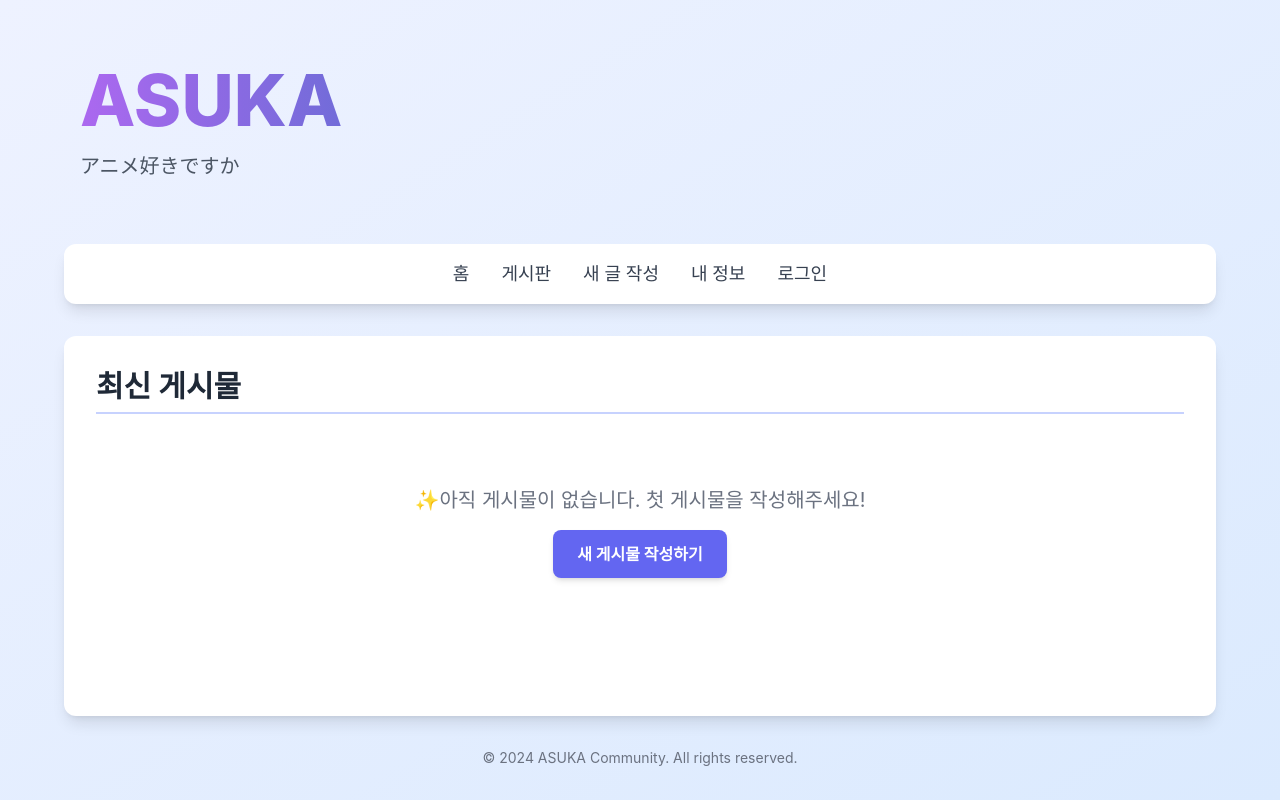
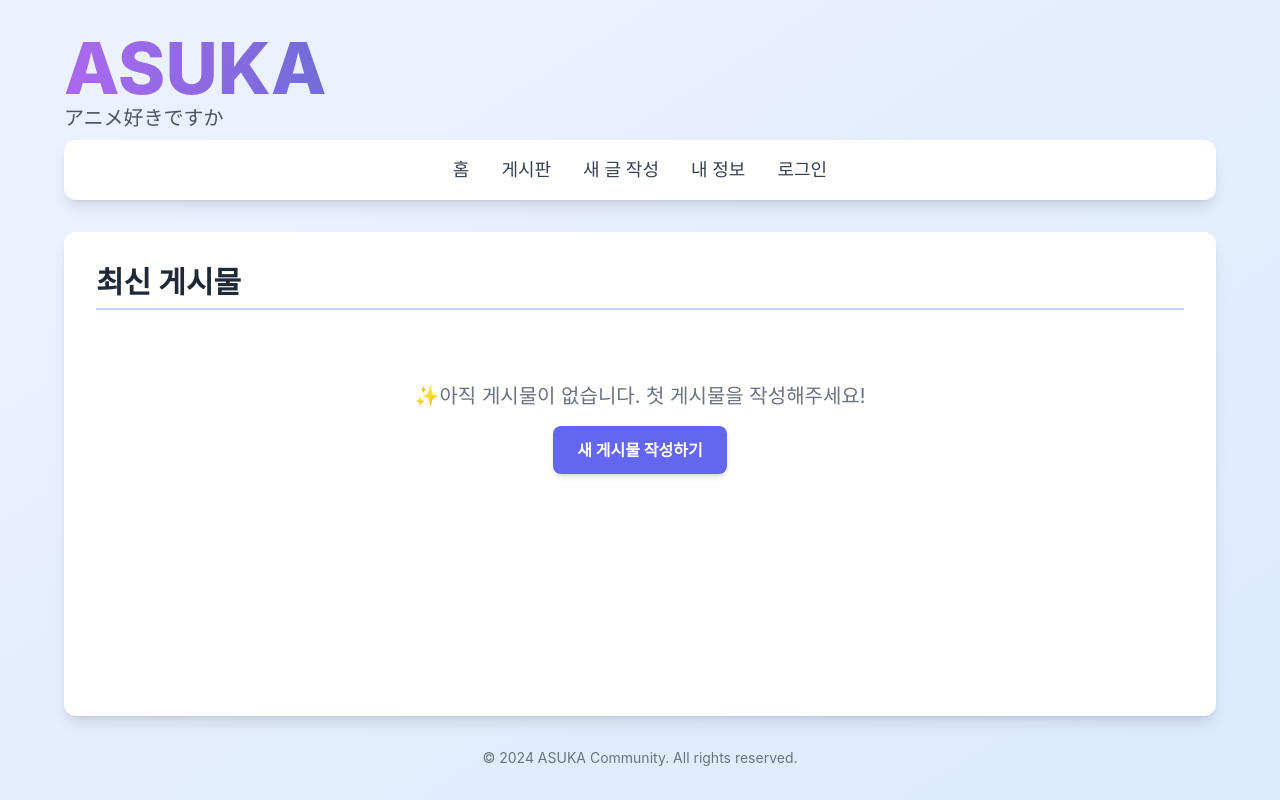
Before and after one commit to lagonee23/asuka-community, a React (Create React App) app: page / in a window 1280 px wide. Built offline with nearby package versions, Linux system fonts and the light colour scheme.

Commit message:
7th Commit

```diff
--- a/src/App.js
+++ b/src/App.js
@@ -7,9 +7,9 @@ function App() {
     <div className="min-h-screen bg-gradient-to-br from-indigo-50 to-blue-100 flex flex-col items-center p-4 sm:p-6 lg:p-8 font-inter">
 
       {/* 커뮤니티 헤더 섹션 */}
-      <header className="w-full max-w-6xl px-4 py-6 sm:py-8 mb-8 flex flex-col items-start">
+      <header className="w-full max-w-6xl pl-0 py-0 sm:py-0 mb-2 flex flex-col items-start">
         {/* 커뮤니티 이름 */}
-        <h1 className="text-5xl sm:text-6xl lg:text-7xl font-extrabold text-transparent bg-clip-text bg-gradient-to-r from-purple-600 to-indigo-700 mb-4 animate-pulse">
+        <h1 className="text-5xl sm:text-6xl lg:text-7xl font-extrabold text-transparent bg-clip-text bg-gradient-to-r from-purple-600 to-indigo-700 mb-0 animate-pulse">
           ASUKA
         </h1>
         {/* 슬로건 또는 설명 */}
```
